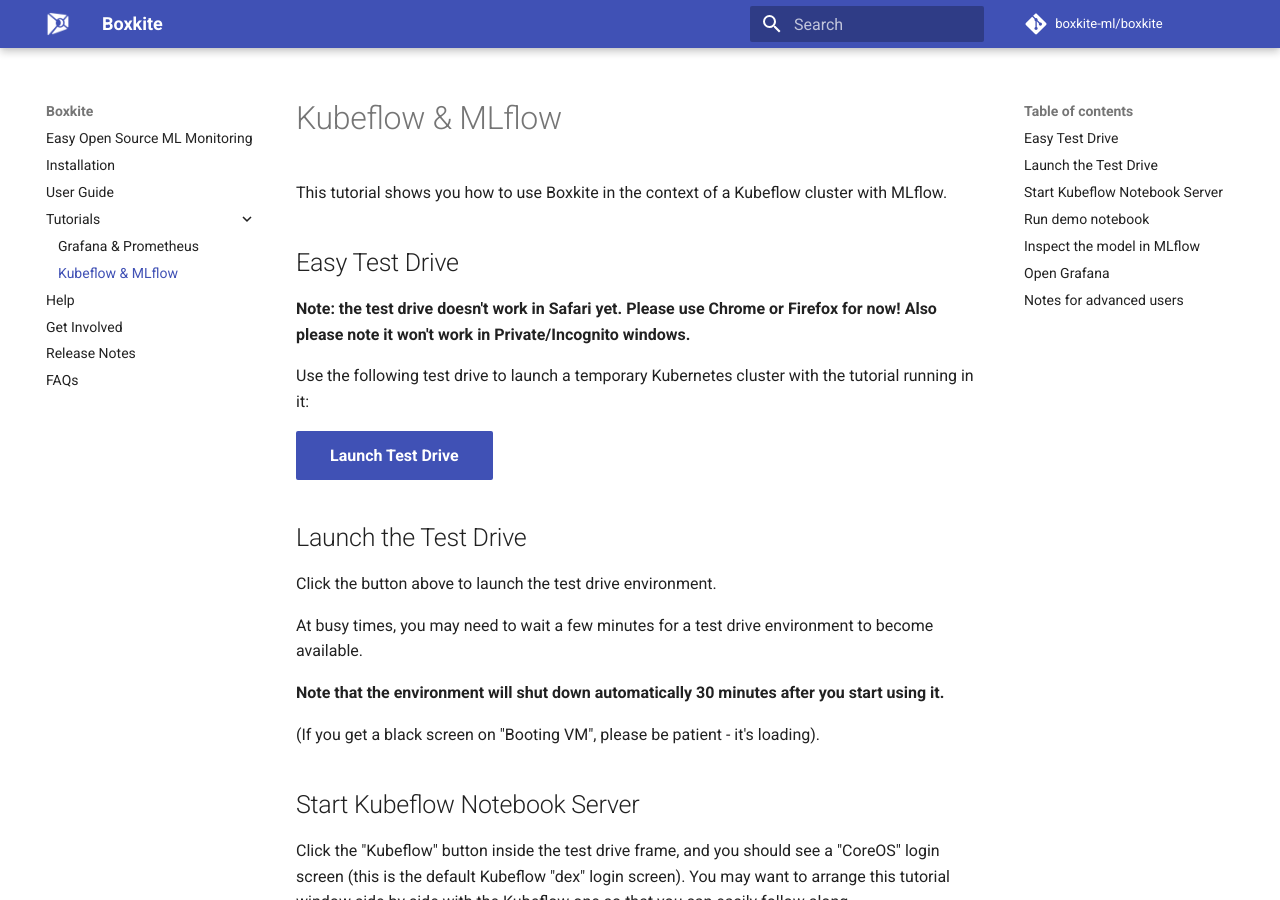
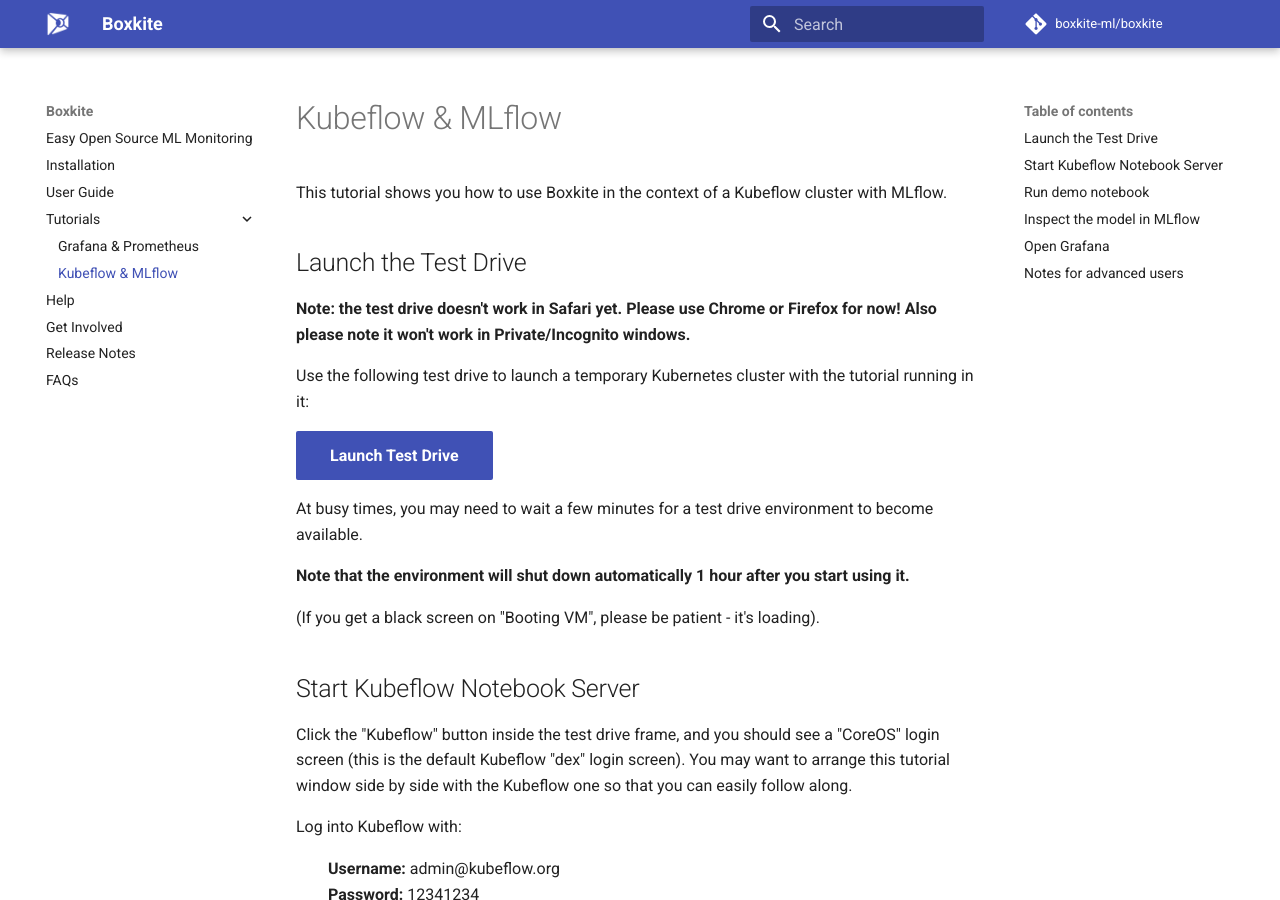
Before and after one commit to boxkite-ml/boxkite, an MkDocs documentation site: the page built from docs/tutorials/kubeflow-mlflow.md, in a window 1280 px wide and 900 px high. Built offline with MkDocs 1.6.1 and Material for MkDocs 9.7.7, drawn with Linux system fonts in a browser that asks for light colours; comment, search, counter and statistics services are not loaded.

```diff
--- a/docs/tutorials/kubeflow-mlflow.md
+++ b/docs/tutorials/kubeflow-mlflow.md
@@ -2,7 +2,7 @@
 
 This tutorial shows you how to use Boxkite in the context of a Kubeflow cluster with MLflow.
 
-## Easy Test Drive
+## Launch the Test Drive
 
 **Note: the test drive doesn't work in Safari yet. Please use Chrome or Firefox for now! Also please note it won't work in Private/Incognito windows.**
 
@@ -23,13 +23,9 @@
 
 <iframe width="1024" height="300" id="testdrive" data-src="https://testfaster.ci/launch?embedded=true&repo=https://github.com/boxkite-ml/boxkite&file=examples/kubeflow-mlflow/.testfaster.yml" style="display:none"></iframe>
 
-## Launch the Test Drive
-
-Click the button above to launch the test drive environment.
-
 At busy times, you may need to wait a few minutes for a test drive environment to become available.
 
-**Note that the environment will shut down automatically 30 minutes after you start using it.**
+**Note that the environment will shut down automatically 1 hour after you start using it.**
 
 (If you get a black screen on "Booting VM", please be patient - it's loading).
 
```
Also changed, not shown: 1 other file.
